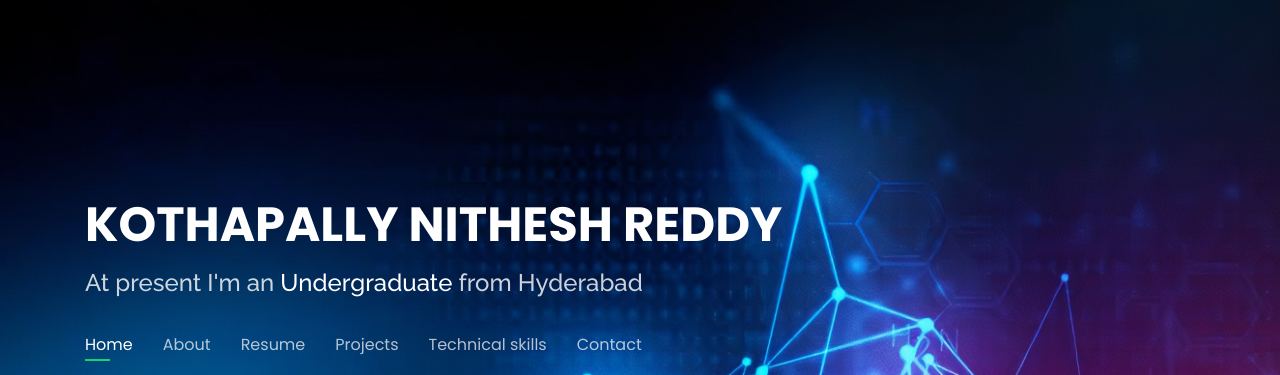
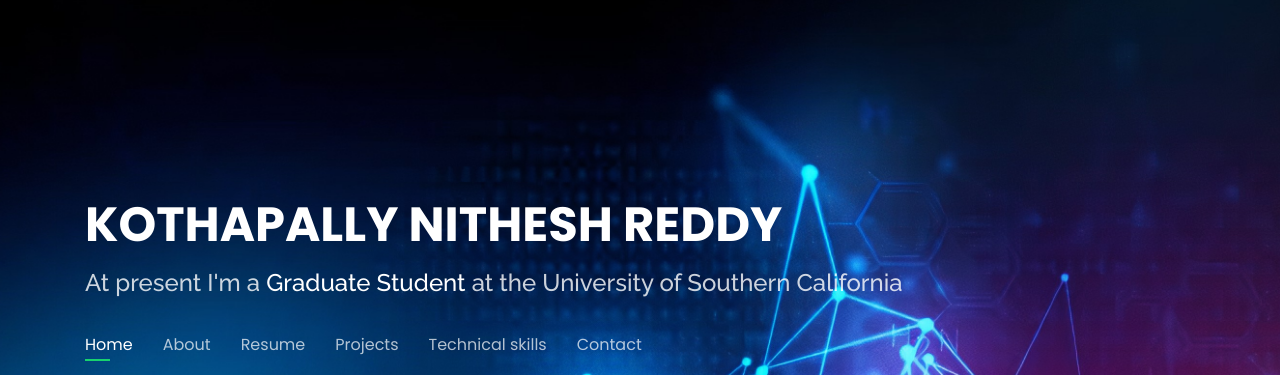
Before and after one commit to nitheshreddy939/webpage, a plain HTML site: page web/index.html in a window 1280 px wide. Shown: the part 81-456 px from the top of the page. Drawn offline with nearby package versions, Linux system fonts and the light colour scheme.

Commit message:
Update index.html

```diff
--- a/web/index.html
+++ b/web/index.html
@@ -44,7 +44,7 @@
 
       <h1><a href="index.html">KOTHAPALLY NITHESH REDDY</a></h1>
 
-      <h2>At present I'm an <span>Undergraduate</span> from Hyderabad</h2>
+      <h2>At present I'm a <span>Graduate Student</span> at the University of Southern California</h2>
 
       <nav class="nav-menu d-none d-lg-block">
         <ul>
```
